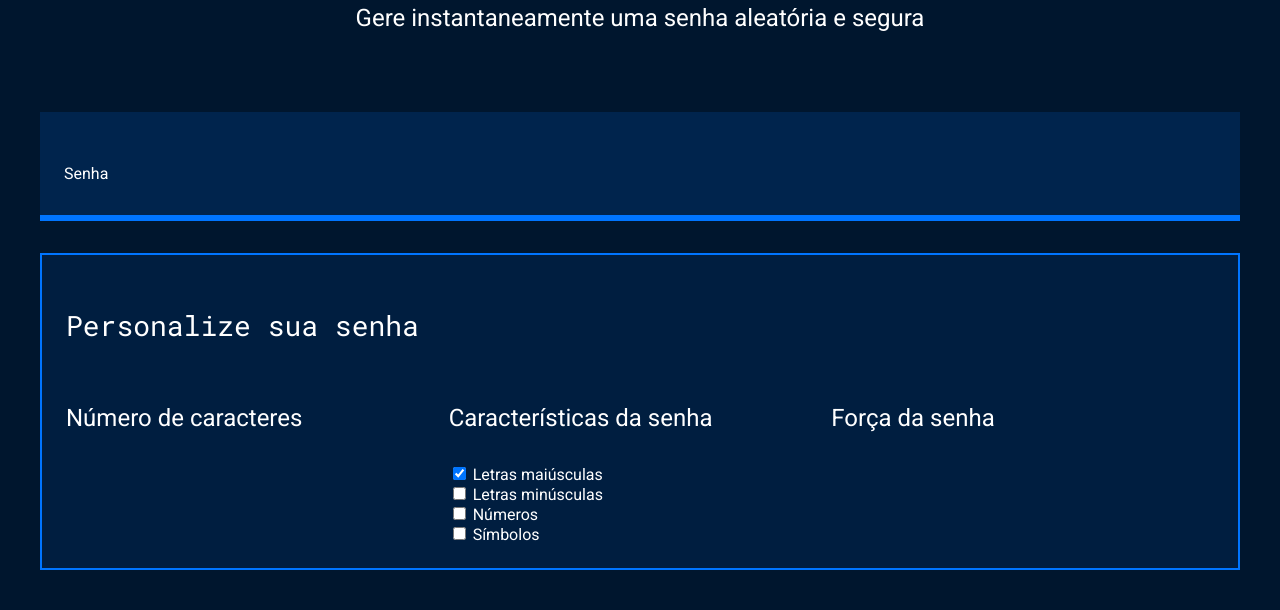
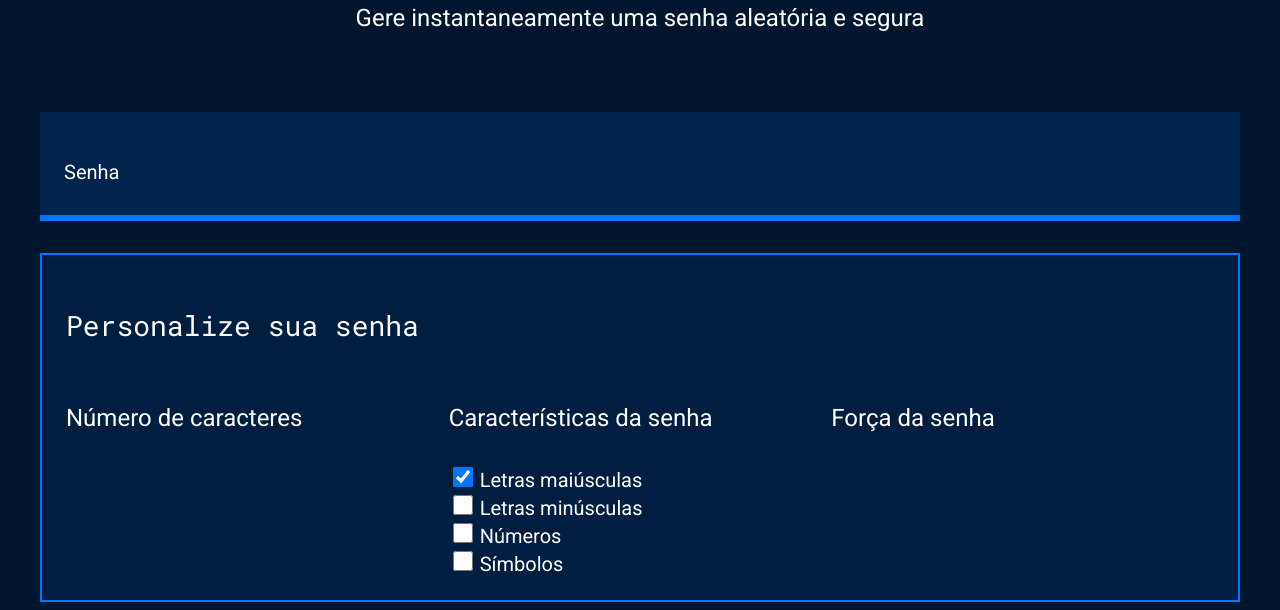
Before and after one commit to miuramariani-svg/projeto-2026-seguran-a-digital-, a plain HTML site: page index.html in a window 1280 px wide. Shown: the part 214-824 px from the top of the page. Before the commit the page ends 800 px from the top, so only its background shows below. Drawn offline with Linux system fonts and the light colour scheme.

Commit message:
Update style.css

```diff
--- a/style.css
+++ b/style.css
@@ -1,6 +1,6 @@
 @import url('https://fonts.googleapis.com/css2?family=Roboto&family=Roboto+Mono&display=swap');
 
-:root{
+:root {
     --branco: white;
     --cor-de-fundo: #00162E;
     --fundo-senha: #00244D;
@@ -10,38 +10,46 @@
     --roboto-mono: 'Roboto Mono', monospace;
 }
 
-*{
+* {
     font-weight: 400;
 }
 
-body{
+body {
     color: var(--branco);
     background-color: var(--cor-de-fundo);
     font-family: var(--roboto);
 }
 
-.titulo-principal{
+/* --- Tipografia e Títulos --- */
+.titulo-principal {
     font-family: var(--roboto-mono);
     font-size: 32px;
 }
 
-.titulo-secundario{
+.titulo-secundario {
     font-size: 24px;
 }
 
-.conteudo-titulo{
+/* --- Estrutura Geral --- */
+.conteudo {
+    max-width: 1200px;
+    margin: 0 auto;
+}
+
+.conteudo-titulo {
     text-align: center;
     margin-top: 80px;
 }
 
-.conteudo-senha{
+/* --- Seção da Senha Gerada --- */
+.conteudo-senha {
     margin-top: 80px;
     background: var(--fundo-senha);
     padding: 24px;
     border-bottom: 6px solid var(--borda);
 }
 
-#campo-senha{
+#campo-senha {
     background-color: var(--fundo-senha);
     border: none;
     color: var(--branco);
@@ -50,43 +58,52 @@ body{
     width: 70%;
 }
 
-#campo-senha:focus{
+#campo-senha:focus {
     outline: none;
 }
 
-.conteudo{
-    max-width: 1200px;
-    margin: 0 auto;
-}
-
-.parametro{
+/* --- Seção de Parâmetros --- */
+.parametro {
     background-color: var(--fundo-texto);
     border: 2px solid var(--borda);
     margin-top: 32px;
     padding: 24px;
 }
 
-.parametro-titulo{
+.parametro-titulo {
     font-family: var(--roboto-mono);
     font-size: 28px;
 }
 
-.parametro-senha__titulo{
-    font-size:24px;
+.parametro-senha__titulo {
+    font-size: 24px;
 }
 
-.parametro-coluna__senha{
+.parametro-coluna__senha {
     display: flex;
     flex-direction: column;
     justify-content: center;
 }
-.parametro-senha{
+
+.parametro-senha {
     width: 50%;
     margin: 0 auto;
 }
 
+/* --- Elementos de Formulário --- */
+label {
+    font-size: 20px;
+}
+
+.checkbox {
+    width: 20px;
+    height: 20px;
+    cursor: pointer;
+}
+
+/* --- Responsividade (Media Queries) --- */
 @media screen and (min-width: 768px) {
-    .parametro-coluna__senha{
+    .parametro-coluna__senha {
         flex-direction: row;
     }
 }
```
